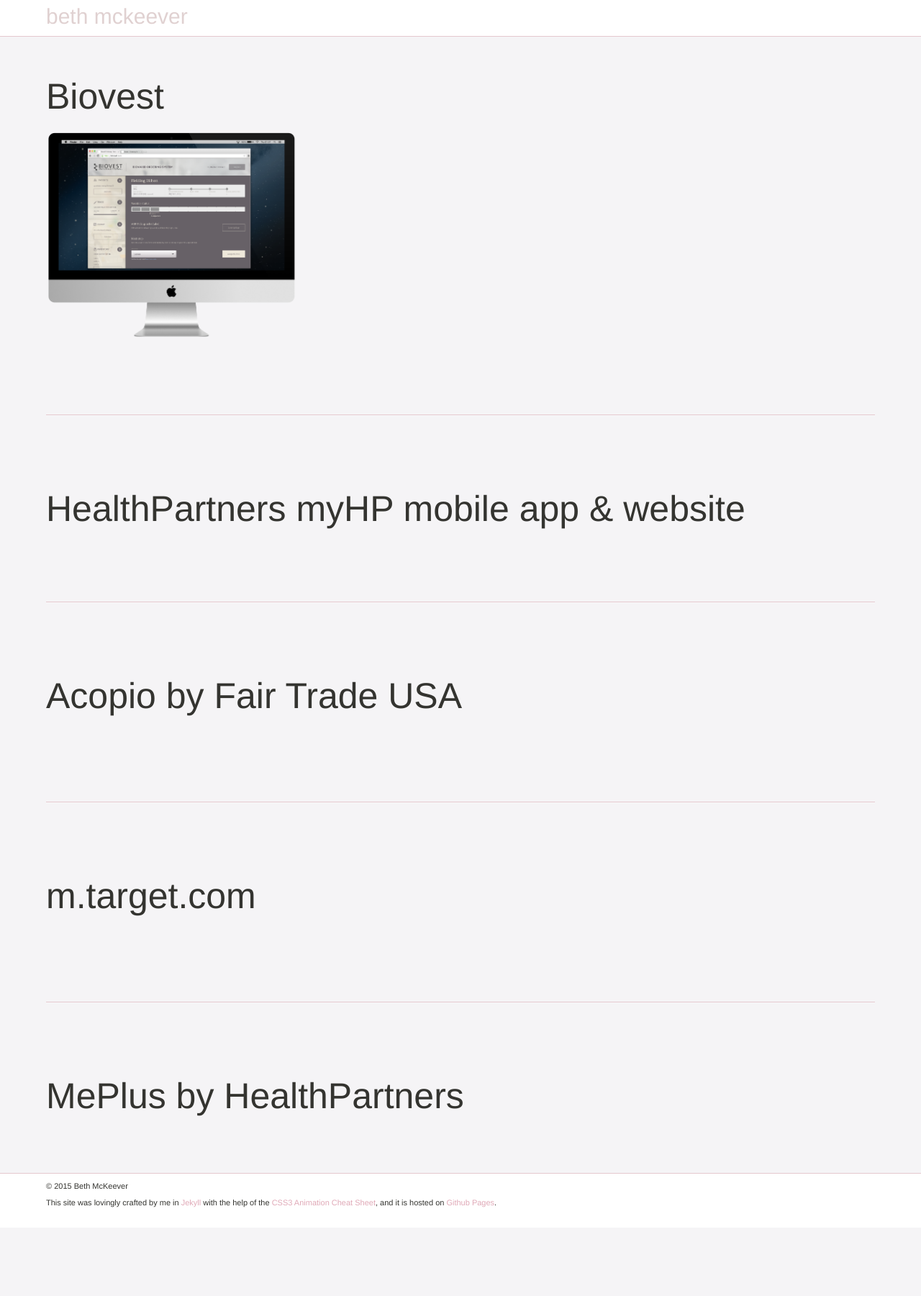
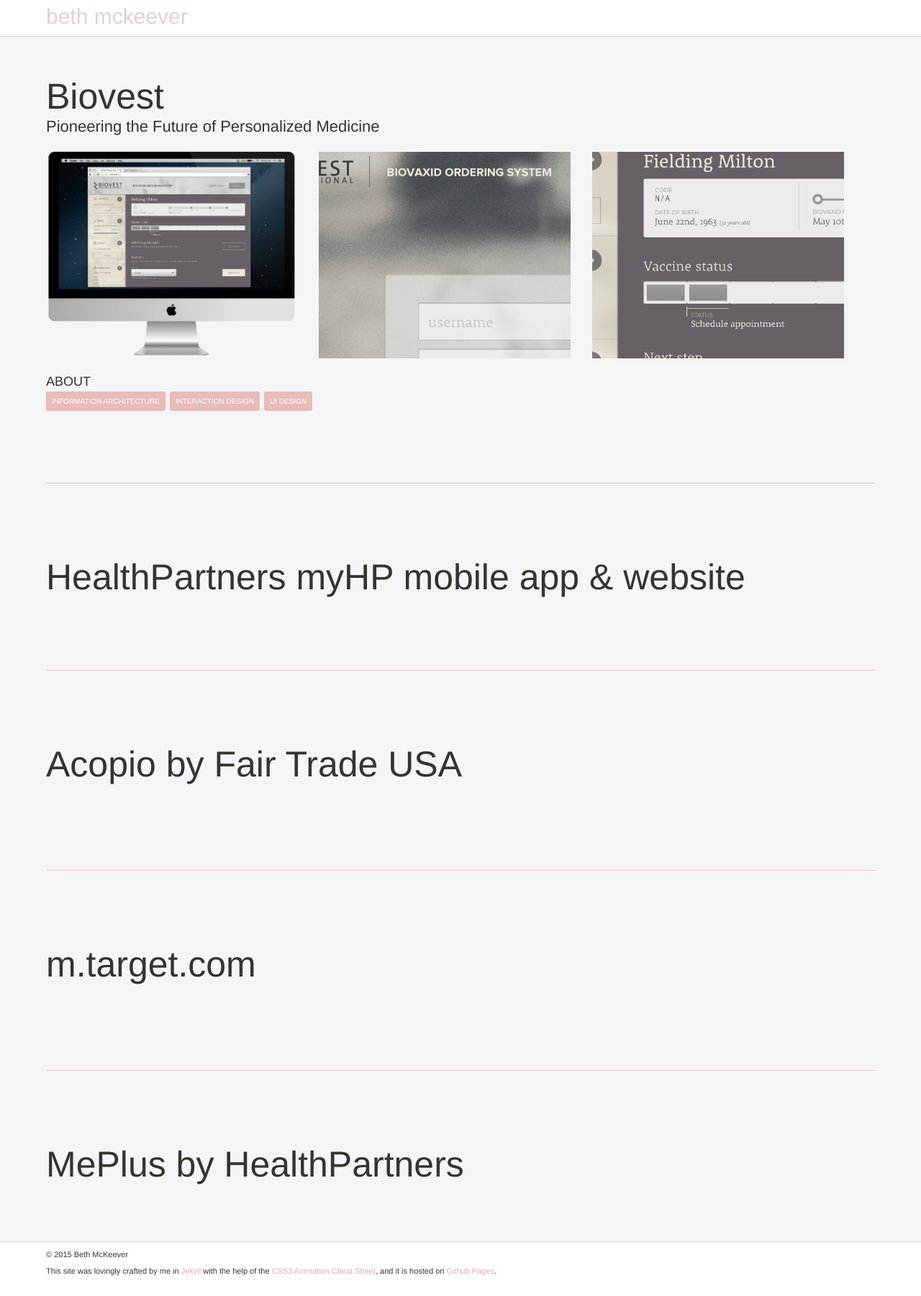
Before and after one commit to linoleumtile/linoleumtile.github.io, a Jekyll site: the page built from portfolio.html, in a window 1280 px wide. Shown: the whole page at 72% size. Built offline with Jekyll 4.4.1, drawn with Linux system fonts in a browser that asks for light colours; nearby versions of some CDN libraries; some web fonts are replaced; Markdown is read by kramdown in place of the engine named in the settings; comment, search, counter and statistics services are not loaded; before the commit the page ends 1706 px from its top, so only the background shows below that.

Commit message:
adding images

```diff
--- a/_includes/portfolio/biovest.html
+++ b/_includes/portfolio/biovest.html
@@ -1,16 +1,46 @@
 <div id="biovest" class="clearfix">
 	<h2 id="biovest-header">Biovest</h2>
+	<h3 class="sub">Pioneering the Future of Personalized Medicine</h3>
 	<br />
 	<div class="gallery">
-		<div id="biovest-gallery">
+		<div class="img">
 			<!-- thumbnail image wrapped in a link -->
 			<a href="#biovaxid" class="thumb">
-			  <img src="../img/portfolio/biovaxid-sm.png">
+				<img src="../img/portfolio/biovaxid-sm.png">
 			</a>
 			<!-- lightbox container hidden with CSS -->
 			<a href="#_" class="lightbox" id="biovaxid">
-			  <img src="../img/portfolio/biovaxid-lg.png">
+				<img src="../img/portfolio/biovaxid-lg.png">
+			</a>
+		</div>
+		<div class="img">
+			<!-- thumbnail image wrapped in a link -->
+			<a href="#biovaxid-login" class="thumb">
+				<img src="../img/portfolio/biovaxid-login-sm.png">
+			</a>
+			<!-- lightbox container hidden with CSS -->
+			<a href="#_" class="lightbox" id="biovaxid-login">
+				<img src="../img/portfolio/biovaxid-login-lg.png">
+			</a>
+		</div>
+		<div class="img">
+			<!-- thumbnail image wrapped in a link -->
+			<a href="#biovaxid-detail" class="thumb">
+				<img src="../img/portfolio/biovaxid-detail-sm.png">
+			</a>
+			<!-- lightbox container hidden with CSS -->
+			<a href="#_" class="lightbox" id="biovaxid-detail">
+				<img src="../img/portfolio/biovaxid-detail-lg.png">
 			</a>
 		</div>
 	</div>
+	<br />
+	<div class="project-info">
+		<h3 class="sub-small">ABOUT</h3>
+		<ul class="tags">
+			<li>Information Architecture</li>
+			<li>Interaction Design</li>
+			<li>UI Design</li>
+		</ul>
+	</div>
 </div>
--- a/css/gallery.css
+++ b/css/gallery.css
@@ -4,6 +4,12 @@
   .thumb > img {
     max-width: 30%;
     min-width: 350px;
+  }
+
+  .img {
+    display: inline;
+    margin-right: 25px;
+    padding-bottom: 25px;
   }
 
 /** LIGHTBOX MARKUP **/
--- a/css/main.css
+++ b/css/main.css
@@ -319,6 +319,24 @@
 
 /*****************************************************************************/
 /*
+/* Portfolio
+/*
+/*****************************************************************************/
+
+
+ul.tags > li {
+	display: inline-flex;
+	font-size: 10px;
+	text-transform: uppercase;
+	background-color: #e7bcb9;
+	padding: 8px;
+	color: white;
+	border-radius: 3px;
+}
+
+
+/*****************************************************************************/
+/*
 /* Footer
 /*
 /*****************************************************************************/
```
Also changed, not shown: img/portfolio/biovaxid-detail-sm.png (added), img/portfolio/biovaxid-login-sm.png (added), 2 other files.
